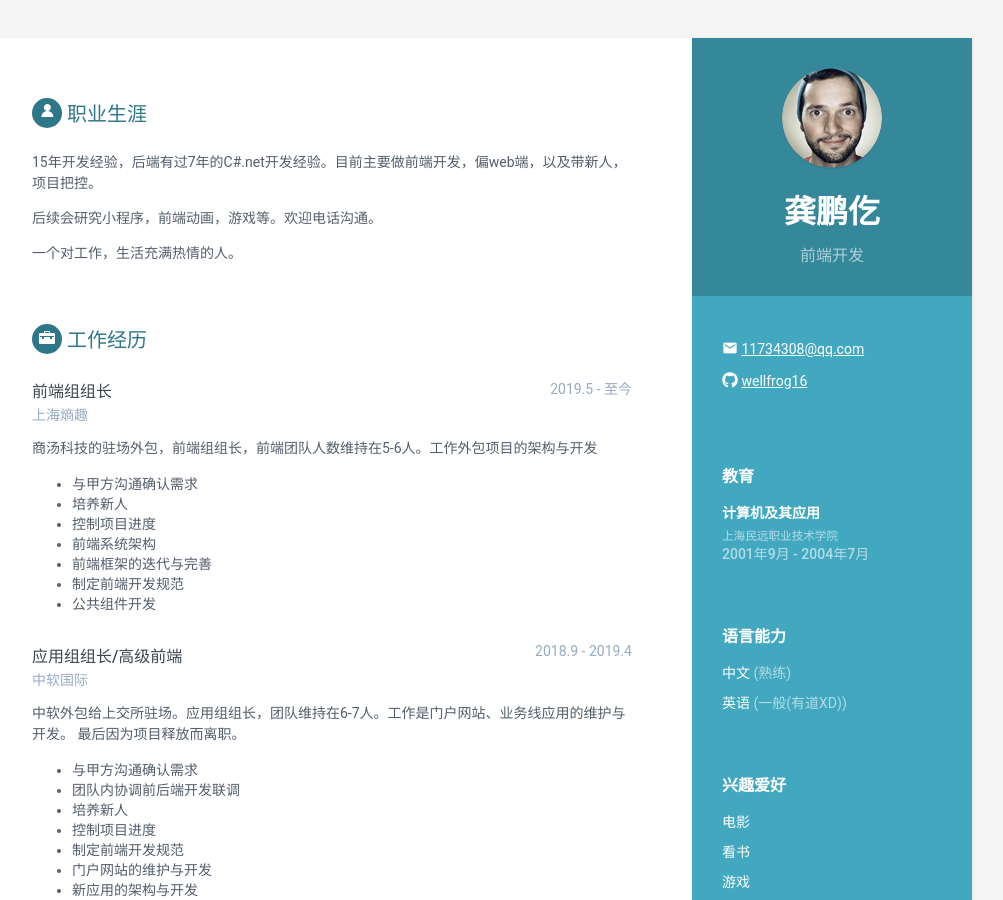
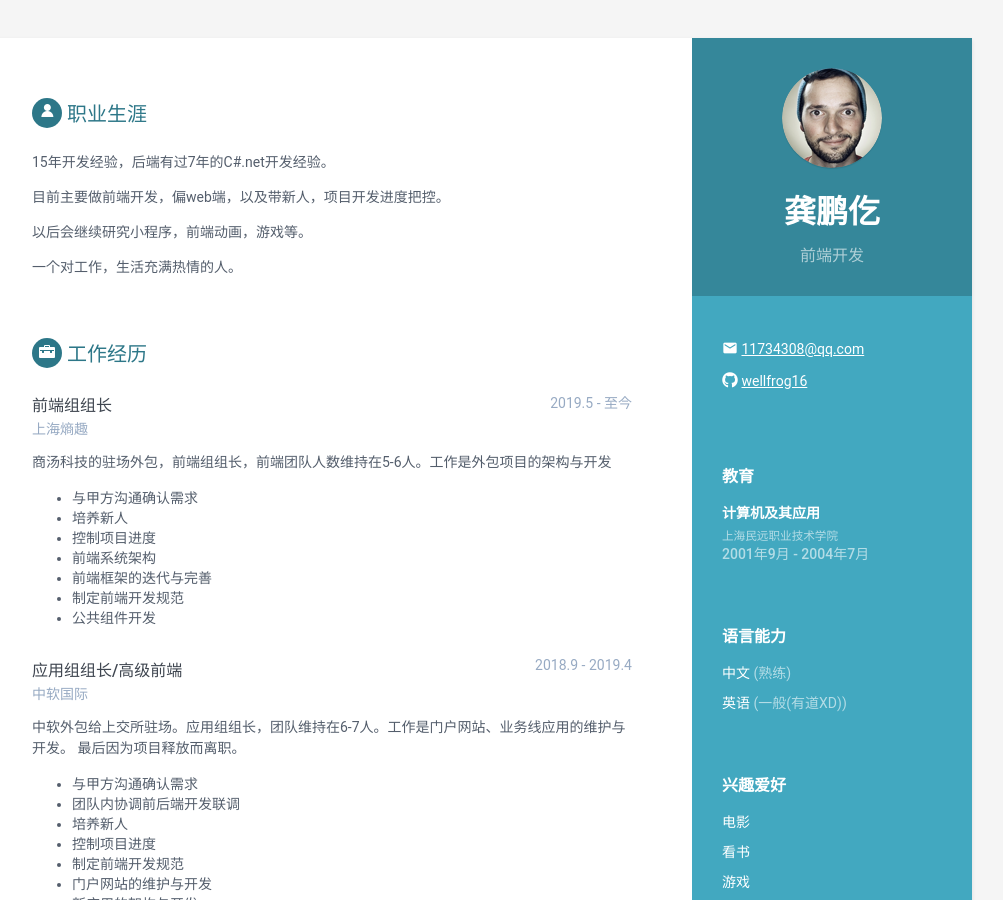
Before and after one commit to wellfrog16/cv, a Jekyll site: the page built from index.html, in a window 1280 px wide and 900 px high. Shown: the whole window, without its empty margins (168-1171 px from the left). Built offline with Jekyll 4.4.1, drawn with Linux system fonts in a browser that asks for light colours.

Commit message:
资料更新

```diff
--- a/_data/data.yml
+++ b/_data/data.yml
@@ -44,9 +44,11 @@ sidebar:
 career-profile:
     title: 职业生涯
     summary: |
-      15年开发经验，后端有过7年的C#.net开发经验。目前主要做前端开发，偏web端，以及带新人，项目把控。
+      15年开发经验，后端有过7年的C#.net开发经验。
 
-      后续会研究小程序，前端动画，游戏等。欢迎电话沟通。
+      目前主要做前端开发，偏web端，以及带新人，项目开发进度把控。
+
+      以后会继续研究小程序，前端动画，游戏等。
 
       一个对工作，生活充满热情的人。
 
@@ -61,7 +63,7 @@ experiences:
       time: 2019.5 - 至今
       company: 上海熵趣
       details: |
-        商汤科技的驻场外包，前端组组长，前端团队人数维持在5-6人。工作外包项目的架构与开发
+        商汤科技的驻场外包，前端组组长，前端团队人数维持在5-6人。工作是外包项目的架构与开发
 
           - 与甲方沟通确认需求
           - 培养新人
```
